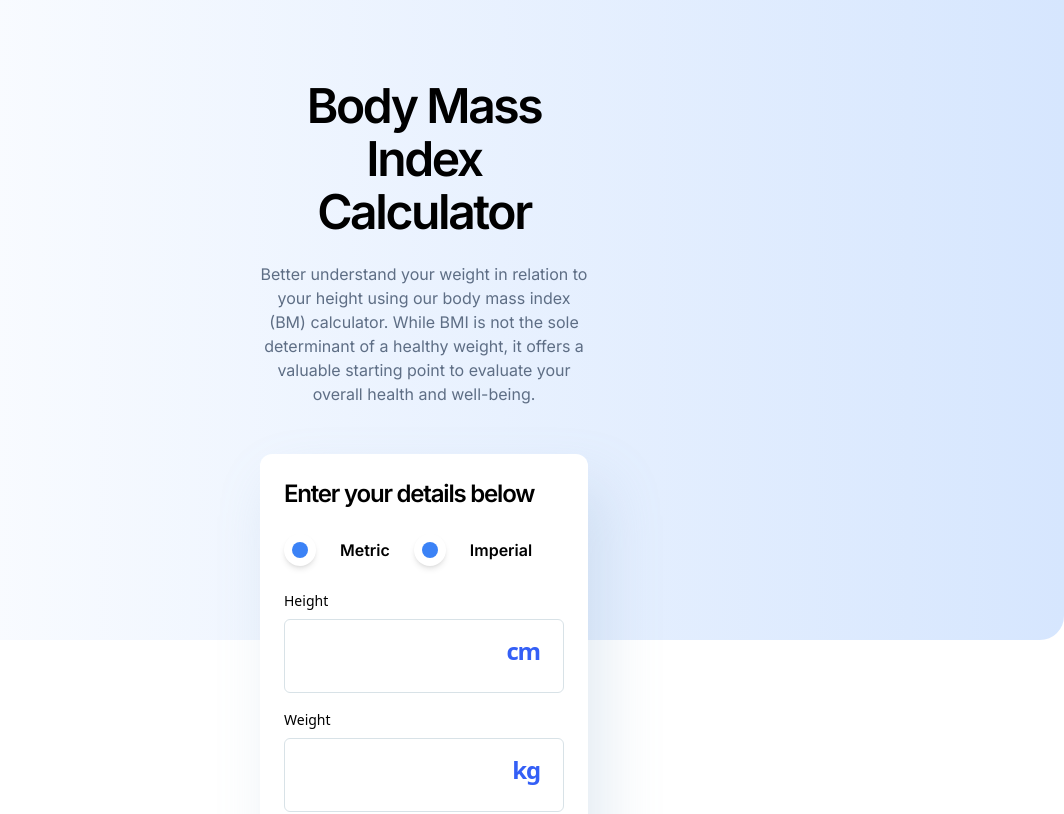
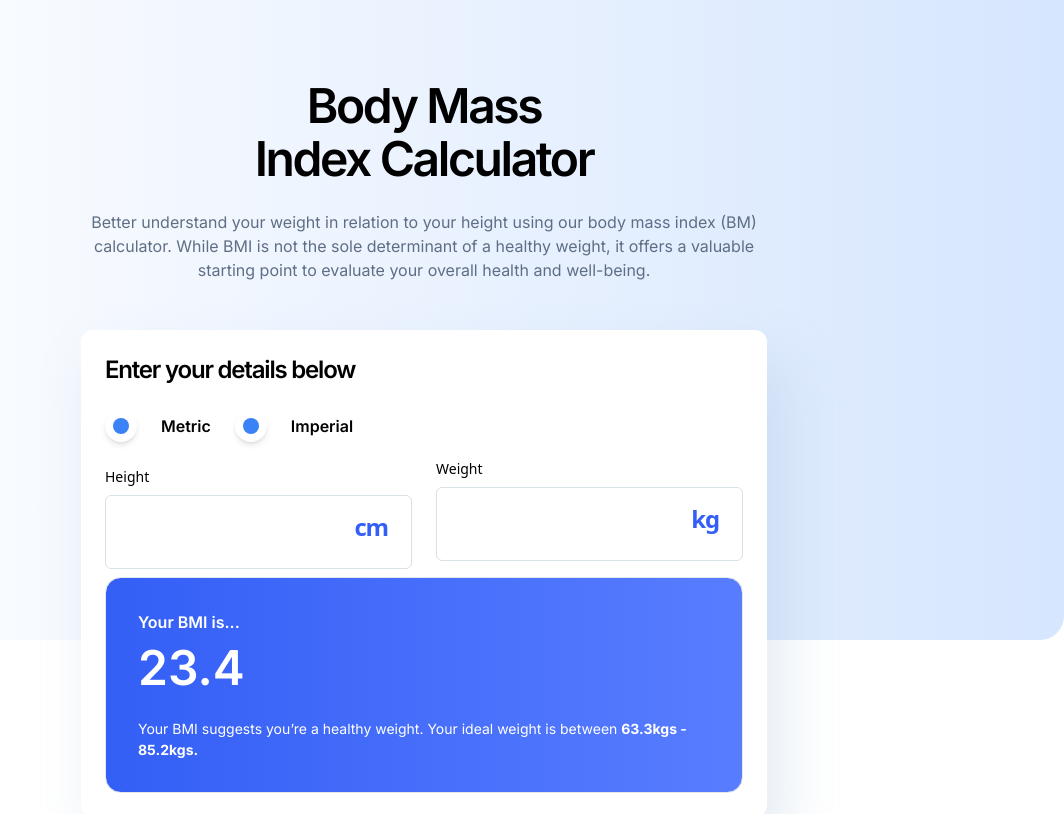
Before and after one commit to MauriceGlenn2/BMI-Calculator, a Next.js app: page / in a window 1280 px wide. Shown: the top 814 px of the page, without its empty margins (216-1280 px from the left). Built offline with nearby package versions, Linux system fonts and the light colour scheme; some icons are missing.

Commit message:
working on tablet view for bodymass component

```diff
--- a/components/BodyMass.tsx
+++ b/components/BodyMass.tsx
@@ -22,9 +22,10 @@ const BodyMass: FC<BodyMassProps> = ({}) => {
           icon="game-icons:abstract-082"
         />
       </div>
-      <div className="flex flex-col items-center w-[328px] gap-[24px]">
+      <div className="flex flex-col items-center w-[328px] gap-[24px] md:w-[686px]">
         <h1 className="text-center font-semibold leading-[52.8px] tracking-[-2.4px] text-[48px] font-inter">
-          Body Mass Index Calculator
+          Body Mass
+          <br /> Index Calculator
         </h1>
         <p className="text-center text-[16px] font-normal leading-[24px] text-[#5E6E85] font-inter pb-12">
           Better understand your weight in relation to your height using our
@@ -33,7 +34,7 @@ const BodyMass: FC<BodyMassProps> = ({}) => {
           your overall health and well-being.
         </p>
       </div>
-      <div className="border-none rounded-xl shadow-custom w-[328px] flex-col gap-6 bg-white">
+      <div className="border-none rounded-xl shadow-custom w-[328px] flex-col gap-6 bg-white md:w-[686px]">
         <div className="p-[24px]">
           <h1 className="font-inter text-2xl font-semibold tracking-[-1.2px] pb-[24px]">
             Enter your details below
@@ -50,6 +51,7 @@ const BodyMass: FC<BodyMassProps> = ({}) => {
               <p className="font-inter text-base font-semibold">Imperial</p>
             </div>
           </div>
+          <div className="md:flex md:gap-6">
             <div className="pt-6">
               <p className="leading-[21px] text-sm pb-2">Height</p>
               <div className="flex items-start relative">
@@ -63,7 +65,7 @@ const BodyMass: FC<BodyMassProps> = ({}) => {
                 </span>
               </div>
             </div>
-          <div className="pt-4 pb-6">
+            <div className="pt-4 pb-4 ">
               <p className="leading-[21px] text-sm pb-2">Weight</p>
               <div className="flex items-start relative">
                 <input
@@ -74,6 +76,7 @@ const BodyMass: FC<BodyMassProps> = ({}) => {
                 <span className="text-2xl pr-6 font-semibold text-[#345FF6] tracking-[-1.2px] items-center justify-center flex absolute transform translate-y-1/2 right-0">
                   kg
                 </span>
+              </div>
             </div>
           </div>
           <div
```
Lines whose indentation alone changed are shown as unchanged.
